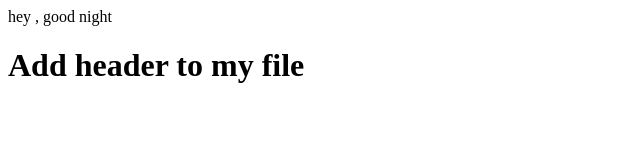
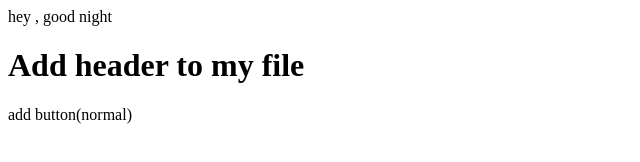
Before and after one commit to suvendu021/GIT-PRACTICE2, a plain HTML site: page index.html in a window 1280 px wide. Shown: the whole page, without its empty margins (0-640 px from the left). Drawn offline with Linux system fonts and the light colour scheme.

Commit message:
button add to main branch

```diff
--- a/index.html
+++ b/index.html
@@ -1,3 +1,4 @@
 <p> hey , good night </p>
 
 <h1>Add header to my file</h1>
+<div>add button(normal)</div>
```
